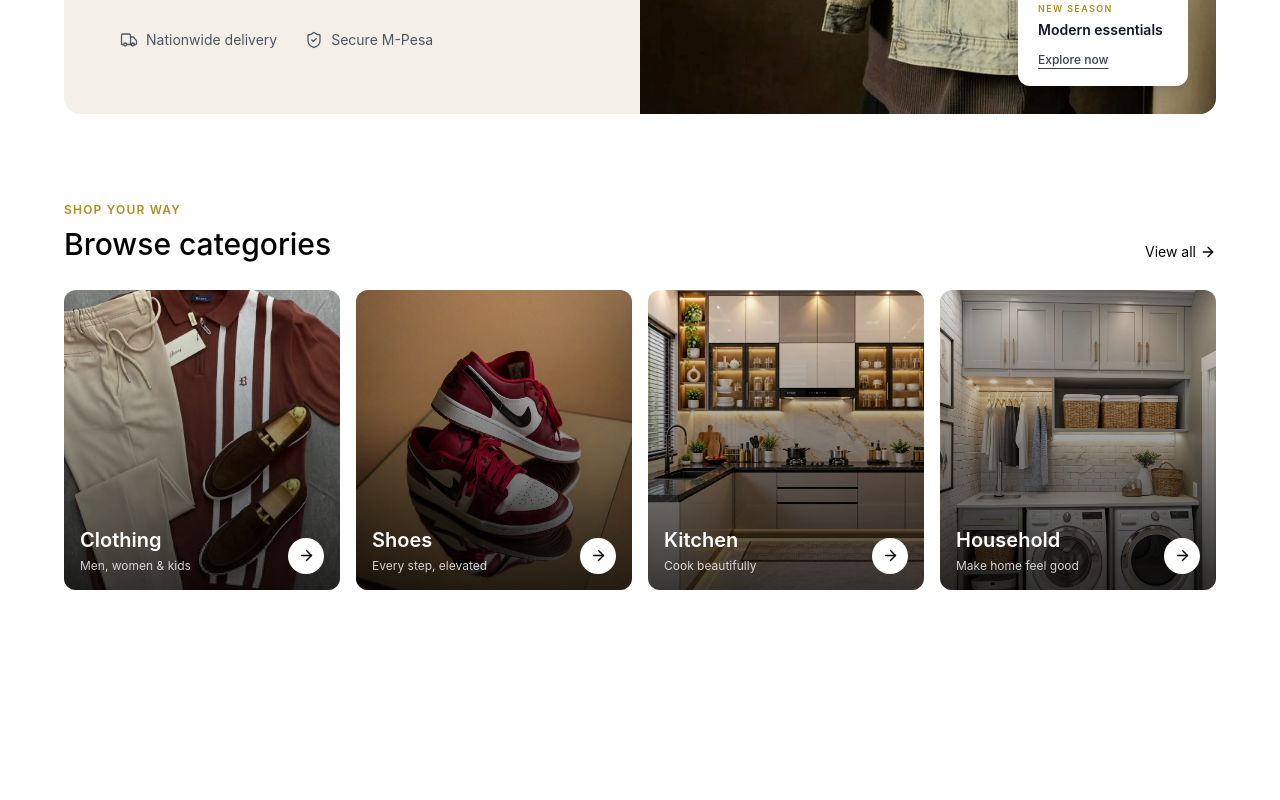
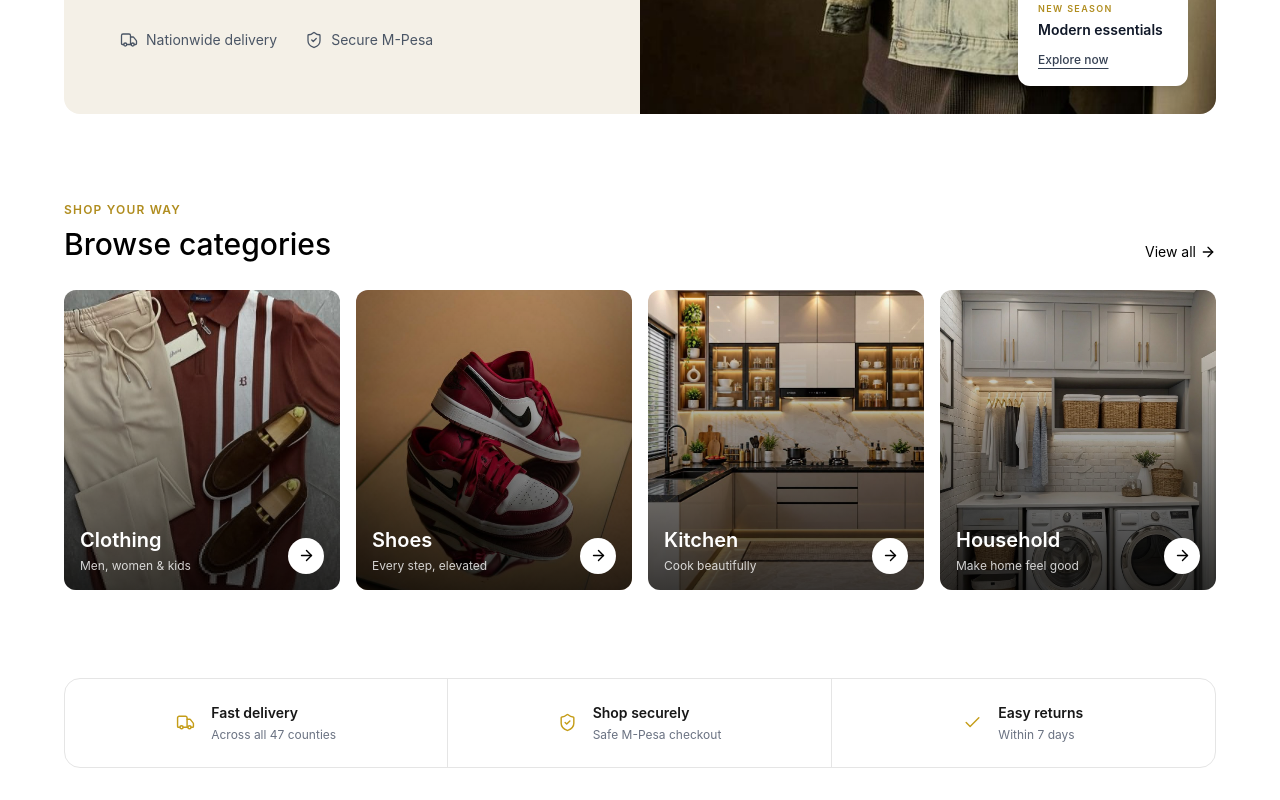
Before and after one commit to Linkon-Tuhoto/E-commerce-website, a React (Vite) app in the folder ecommerce/: page / in a window 1280 px wide. Shown: the part 669-1469 px from the top of the page. Before the commit the page ends 1315 px from the top, so only its background shows below. Built offline with nearby package versions, Linux system fonts and the light colour scheme.

Commit message:
benefits file

```diff
--- /dev/null
+++ b/ecommerce/src/components/Benefits.jsx
@@ -0,0 +1,77 @@
+import { Truck, ShieldCheck, Check } from "lucide-react";
+
+function Benefits() {
+  const benefits = [
+    {
+      icon: Truck,
+      title: "Fast delivery",
+      description: "Across all 47 counties",
+    },
+    {
+      icon: ShieldCheck,
+      title: "Shop securely",
+      description: "Safe M-Pesa checkout",
+    },
+    {
+      icon: Check,
+      title: "Easy returns",
+      description: "Within 7 days",
+    },
+  ];
+
+  return (
+    <section className="w-full bg-white">
+      <div className="max-w-[1200px] mx-auto px-4 sm:px-6 py-8">
+
+        <div className="border border-[#e5e5e5] rounded-2xl">
+
+          <div className="grid grid-cols-1 sm:grid-cols-3 divide-y sm:divide-y-0 sm:divide-x divide-[#e5e5e5]">
+
+            {benefits.map((benefit, index) => {
+              const Icon = benefit.icon;
+
+              return (
+                <div
+                  key={benefit.title}
+                  className={`
+                    flex items-center justify-center gap-4
+                    px-6 py-5 sm:py-6
+                    ${
+                      index !== benefits.length - 1
+                        ? "border-b sm:border-b-0 sm:border-r border-[#e5e5e5]"
+                        : ""
+                    }
+                  `}
+                >
+                  {/* ICON */}
+
+                  <div className="shrink-0 text-[#c59d18]">
+                    <Icon size={19} strokeWidth={1.8} />
+                  </div>
+
+                  {/* TEXT */}
+
+                  <div>
+                    <h3 className="text-sm font-semibold text-[#171717]">
+                      {benefit.title}
+                    </h3>
+
+                    <p className="text-xs text-gray-500 mt-1">
+                      {benefit.description}
+                    </p>
+                  </div>
+
+                </div>
+              );
+            })}
+
+          </div>
+
+        </div>
+
+      </div>
+    </section>
+  );
+}
+
+export default Benefits;
--- a/ecommerce/src/pages/Home.jsx
+++ b/ecommerce/src/pages/Home.jsx
@@ -1,7 +1,7 @@
 import Navbar from '../components/Navbar'
 import Hero from '../components/Hero'
 import Categories from '../components/Categories'
-import Shop from '../components/Shop'
+import Benefits from '../components/Benefits'
 
 function Home() {
   return (
@@ -9,6 +9,7 @@ function Home() {
       <Navbar />
       <Hero />
       <Categories />
+      <Benefits />
     </>
   )
 }
```
